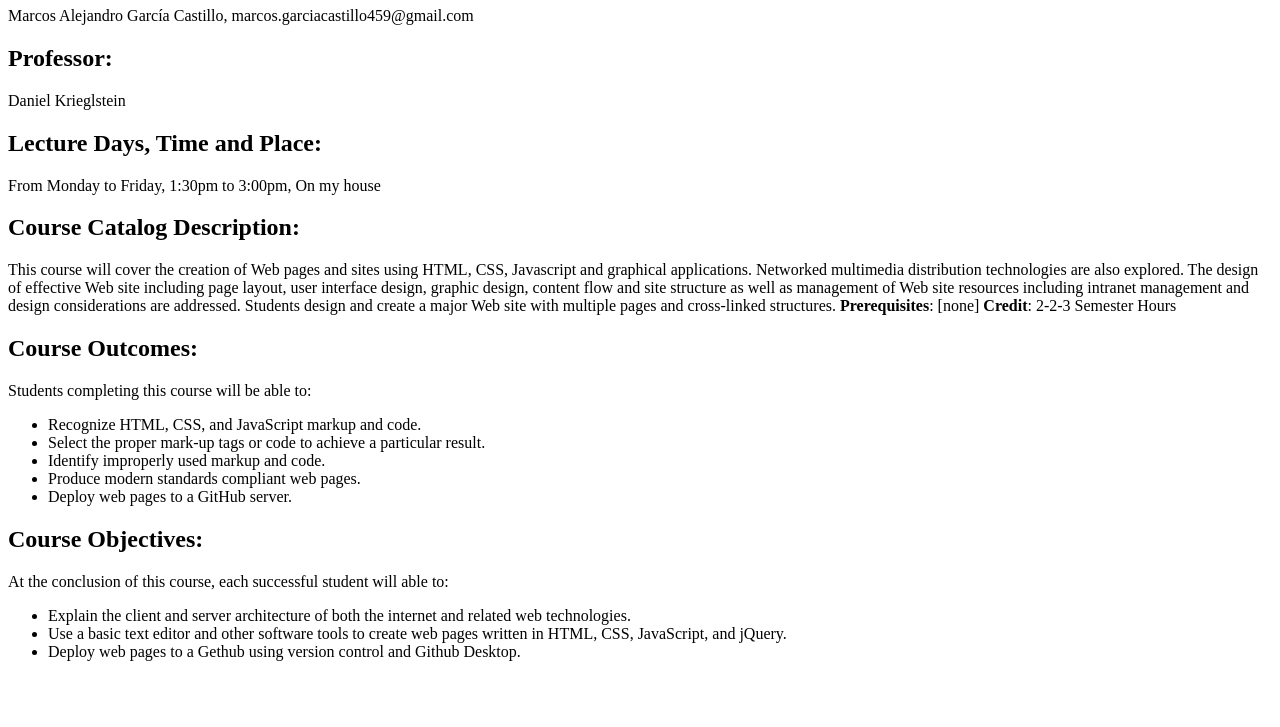
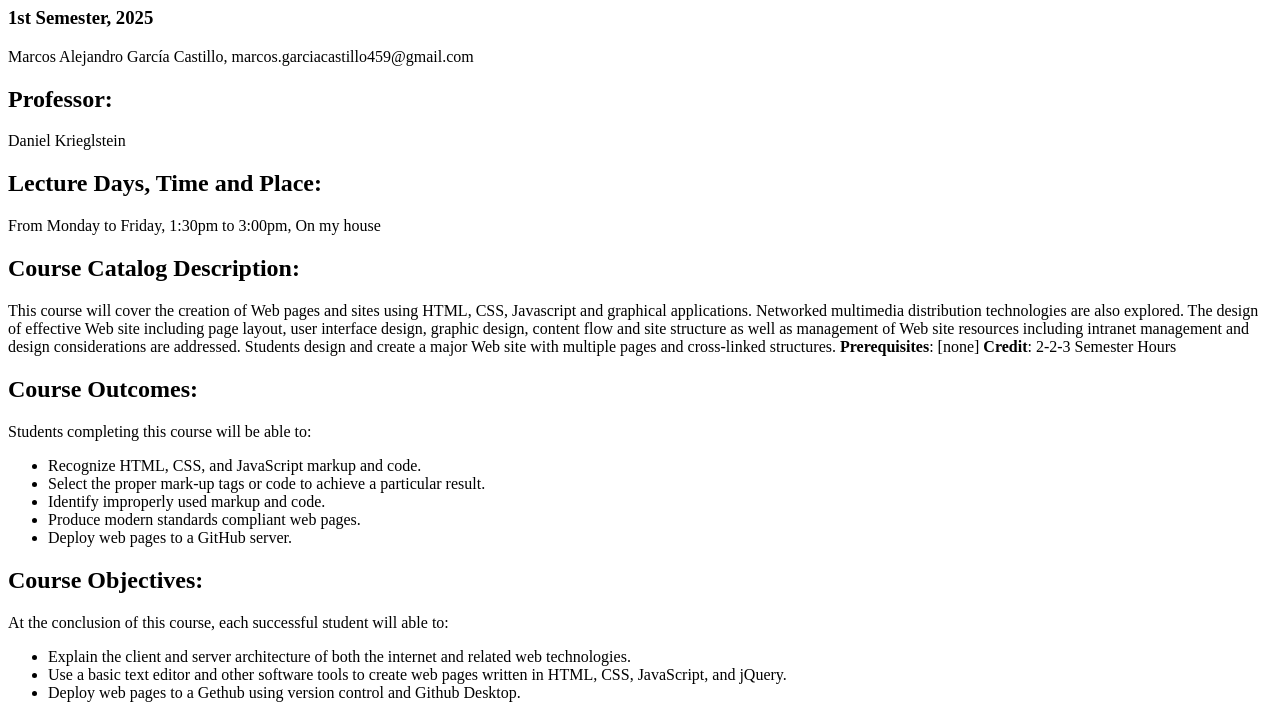
Before and after one commit to MarcosGarciaC/lab2repo, a plain HTML site: page index.html in a window 1280 px wide. Shown: the part 73-800 px from the top of the page. Drawn offline with Linux system fonts and the light colour scheme.

Commit message:
Update index.html

```diff
--- a/index.html
+++ b/index.html
@@ -7,6 +7,7 @@
 </head>
 <body>
     <h1>Internet Technologies and Web Design</h1>
+    <h3>1st Semester, 2025</h3>
     <p>Marcos Alejandro García Castillo, marcos.garciacastillo459@gmail.com</p>
     <h2>Professor:</h2>
     <p>Daniel Krieglstein</p>
```
